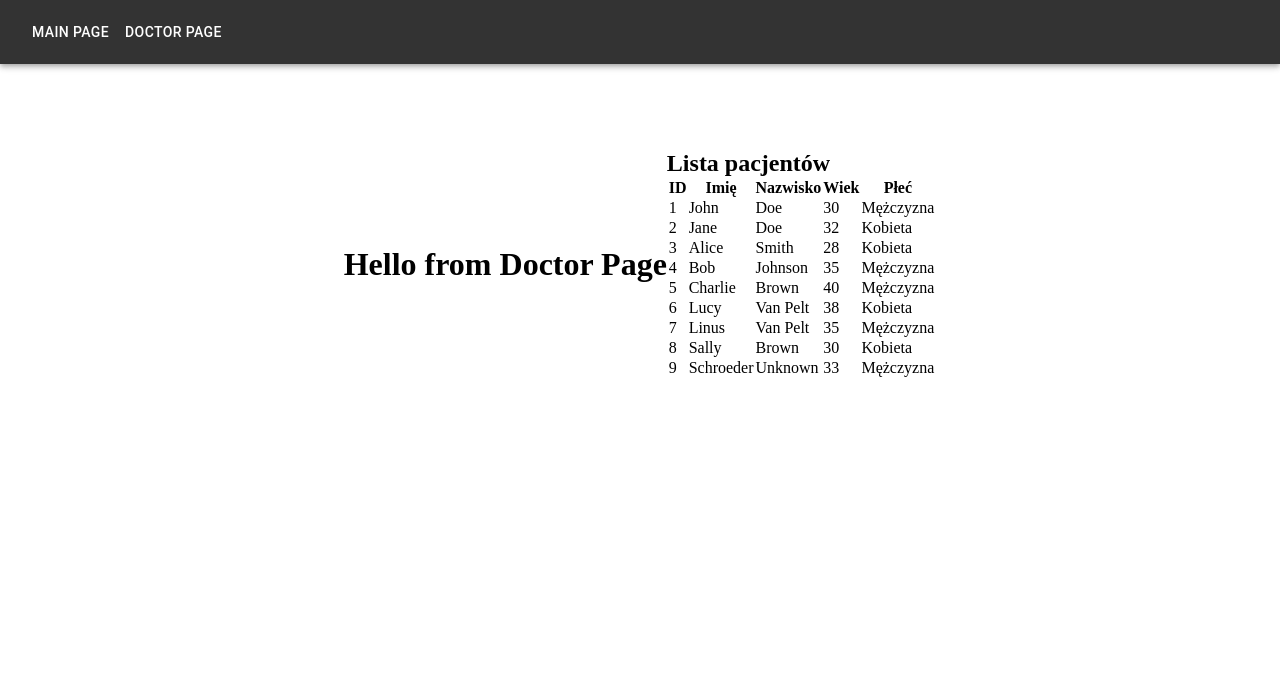
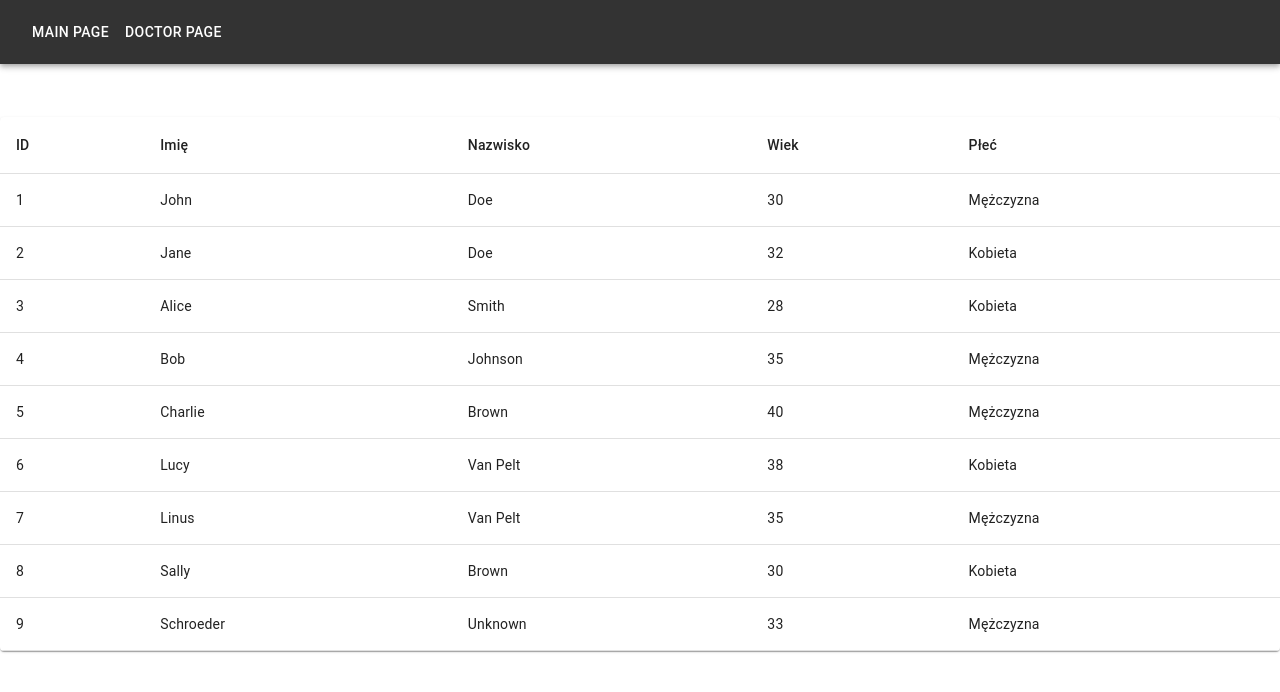
Before and after one commit to JStepnicki/Onco-Marker, a React (Vite) app in the folder frontend/: page /doctors in a window 1280 px wide. Shown: the top 692 px of the page. Built offline with nearby package versions, Linux system fonts and the light colour scheme.

Commit message:
feat: table looks better

```diff
--- /dev/null
+++ b/frontend/src/components/PatientList/PatientList.css
@@ -0,0 +1,22 @@
+.paper-container {
+  width: 100%;
+  overflow-x: auto;
+}
+
+.table-container {
+  min-width: 650px;
+}
+
+.table-row:hover {
+  background-color: rgba(0, 0, 0, 0.04);
+}
+
+.table-cell {
+  padding: 16px;
+  text-align: left;
+  border-bottom: 1px solid rgba(224, 224, 224, 1);
+}
+
+.table-head-cell {
+  font-weight: bold;
+}
--- a/frontend/src/components/PatientList/PatientList.jsx
+++ b/frontend/src/components/PatientList/PatientList.jsx
@@ -1,33 +1,34 @@
-import React, { useState, useEffect } from 'react';
+import React from 'react';
+import { Table, TableHead, TableBody, TableRow, TableCell, Paper } from '@mui/material';
 import mockPatients from '../../mockData';
+import './PatientList.css';
 
 function PatientList() {
   return (
-    <div>
-      <h2>Lista pacjentów</h2>
-      <table>
-        <thead>
-          <tr>
-            <th>ID</th>
-            <th>Imię</th>
-            <th>Nazwisko</th>
-            <th>Wiek</th>
-            <th>Płeć</th>
-          </tr>
-        </thead>
-        <tbody>
+    <Paper className="paper-container">
+      <Table className="table-container">
+        <TableHead>
+          <TableRow>
+            <TableCell className="table-head-cell">ID</TableCell>
+            <TableCell className="table-head-cell">Imię</TableCell>
+            <TableCell className="table-head-cell">Nazwisko</TableCell>
+            <TableCell className="table-head-cell">Wiek</TableCell>
+            <TableCell className="table-head-cell">Płeć</TableCell>
+          </TableRow>
+        </TableHead>
+        <TableBody>
           {mockPatients.map(patient => (
-            <tr key={patient.id}>
-              <td>{patient.id}</td>
-              <td>{patient.name}</td>
-              <td>{patient.surname}</td>
-              <td>{patient.age}</td>
-              <td>{patient.sex ? 'Mężczyzna' : 'Kobieta'}</td>
-            </tr>
+            <TableRow key={patient.id} className="table-row">
+              <TableCell className="table-cell">{patient.id}</TableCell>
+              <TableCell className="table-cell">{patient.name}</TableCell>
+              <TableCell className="table-cell">{patient.surname}</TableCell>
+              <TableCell className="table-cell">{patient.age}</TableCell>
+              <TableCell className="table-cell">{patient.sex ? 'Mężczyzna' : 'Kobieta'}</TableCell>
+            </TableRow>
           ))}
-        </tbody>
-      </table>
-    </div>
+        </TableBody>
+      </Table>
+    </Paper>
   );
 }
 
--- a/frontend/src/pages/DoctorPage.css
+++ b/frontend/src/pages/DoctorPage.css
@@ -2,5 +2,5 @@
     display: flex;
     justify-content: center;
     align-items: center;
-    height: 50vh;
+    min-height: 80vh;
   }
--- a/frontend/src/pages/DoctorPage.jsx
+++ b/frontend/src/pages/DoctorPage.jsx
@@ -5,7 +5,6 @@ import './DoctorPage.css';
 function DoctorPage() {
   return (
     <div className="doctor-page">
-      <h1>Hello from Doctor Page</h1>
       <PatientList />
     </div>
   );
```
